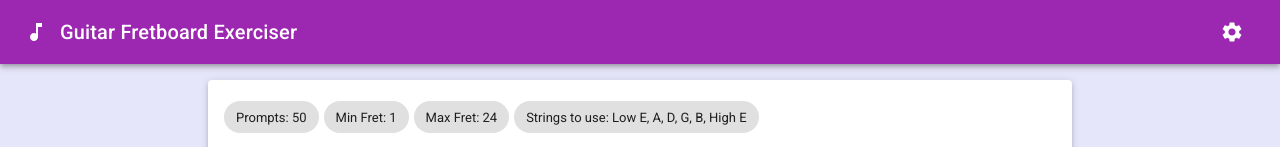
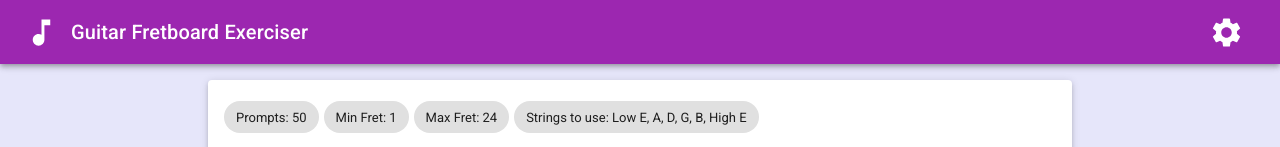
Before and after one commit to christianflorez/guitar-fretboard-exercises, a React (Create React App) app: page / in a window 1280 px wide. Shown: the top 147 px of the page. Built offline with nearby package versions, Linux system fonts and the light colour scheme.

Commit message:
larger icons

```diff
--- a/src/components/App.js
+++ b/src/components/App.js
@@ -29,7 +29,7 @@ export default function App() {
           <S.ToolbarContainer>
             <S.LeftHandToolbarContainer>
               <IconButton edge="start" color="inherit">
-                <MusicNoteIcon />
+                <MusicNoteIcon fontSize="large" />
               </IconButton>
               <Typography variant="h6">Guitar Fretboard Exerciser</Typography>
             </S.LeftHandToolbarContainer>
@@ -39,7 +39,7 @@ export default function App() {
                 color="inherit"
                 onClick={() => setIsSettingsOpen(!isSettingsOpen)}
               >
-                <SettingsIcon />
+                <SettingsIcon fontSize="large" />
               </IconButton>
             </div>
           </S.ToolbarContainer>
```
